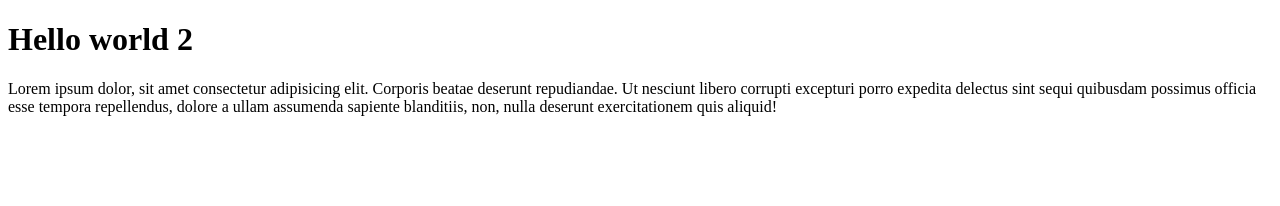
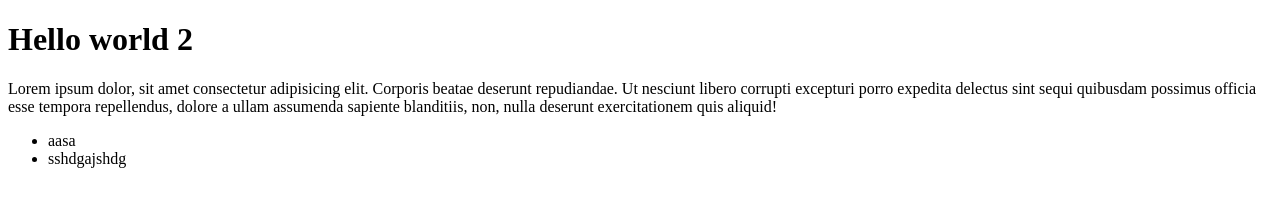
Before and after one commit to fnintani/git-test-2, a plain HTML site: page index.html in a window 1280 px wide. Drawn offline with Linux system fonts and the light colour scheme.

Commit message:
update li

```diff
--- a/index.html
+++ b/index.html
@@ -9,5 +9,9 @@
 <body>
     <h1>Hello world 2</h1>
     <p>Lorem ipsum dolor, sit amet consectetur adipisicing elit. Corporis beatae deserunt repudiandae. Ut nesciunt libero corrupti excepturi porro expedita delectus sint sequi quibusdam possimus officia esse tempora repellendus, dolore a ullam assumenda sapiente blanditiis, non, nulla deserunt exercitationem quis aliquid!</p>
+    <ul>
+        <li>aasa</li>
+        <li>sshdgajshdg</li>
+    </ul>
 </body>
 </html>
```
